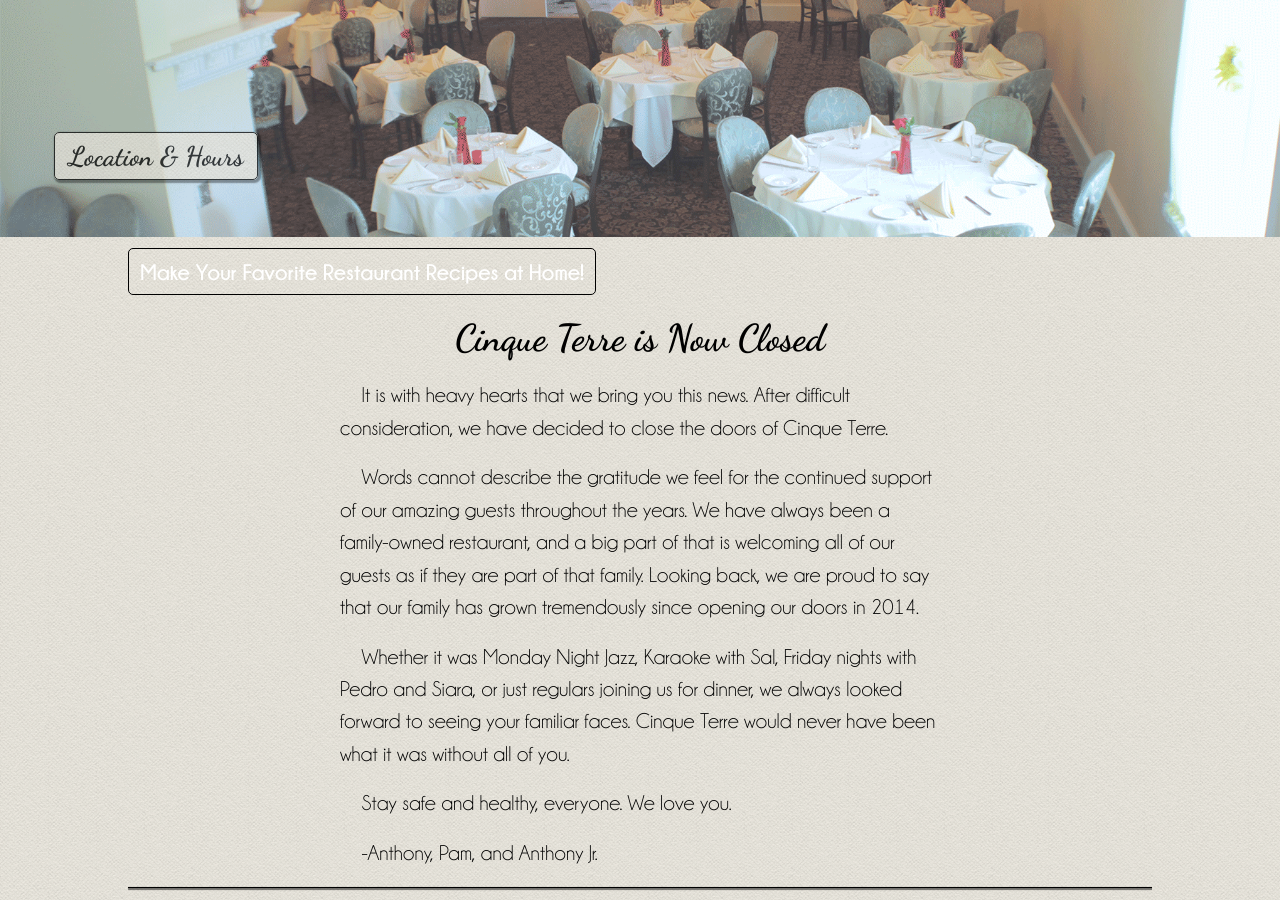
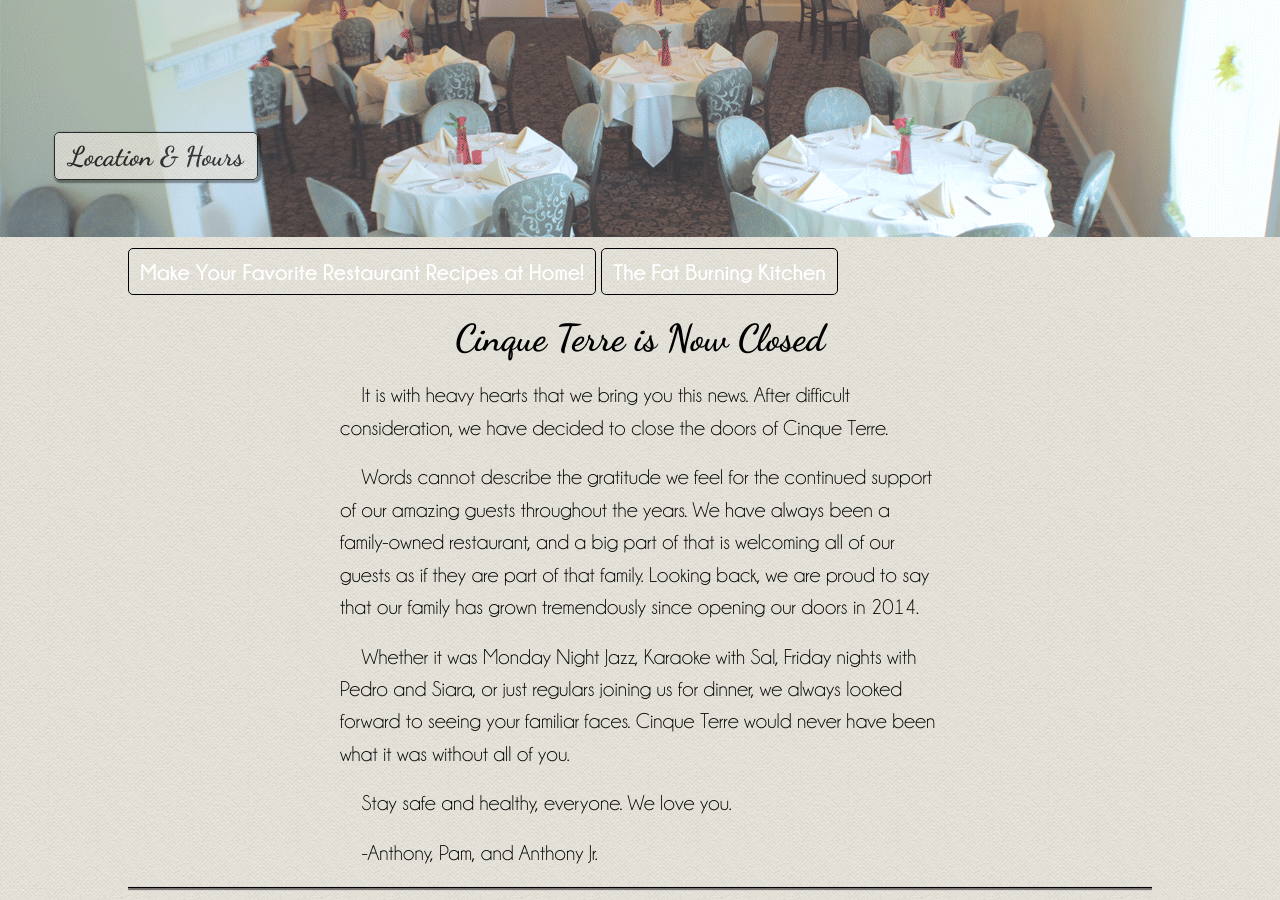
Before and after one commit to cinqueterreli/cinqueterre.github.io, a Jekyll site: the page built from index.html, in a window 1280 px wide and 900 px high, scrolled down 360 px. Built offline with Jekyll 4.4.1, drawn with Linux system fonts in a browser that asks for light colours; nearby versions of some CDN libraries.

Commit message:
wee more affiliates!

```diff
--- a/index.html
+++ b/index.html
@@ -6,6 +6,7 @@
 ---
 <div class="ad-sidebar">
 <a class="affiliate-link" href="https://b68e4boburnu2x6ws8-ben8p8r.hop.clickbank.net/" target="_blank">Make Your Favorite Restaurant Recipes at Home!</a>
+<a class="affiliate-link" href="https://fb8490nb3qjs5rfjkhr5l2ww2i.hop.clickbank.net/" target="_blank">The Fat Burning Kitchen</a>
 
 </div>
 <div class="homepage-announcement">
```
